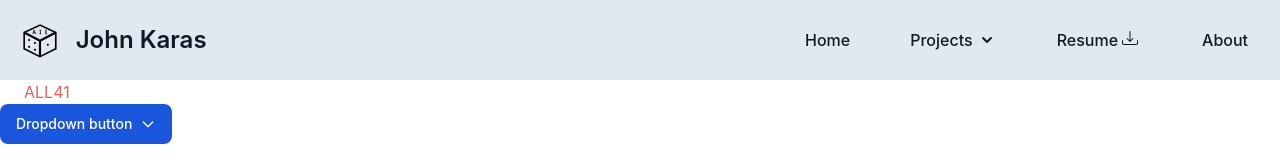
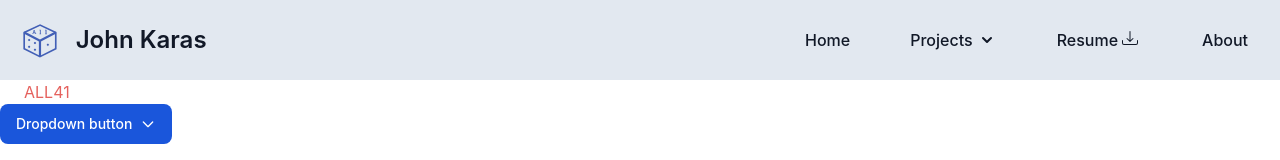
Before and after one commit to j-karas/all41-portfolio-webapp, a React (Create React App) app: page /Home in a window 1280 px wide. Shown: the top 160 px of the page. Built offline with nearby package versions, Linux system fonts and the light colour scheme.

Commit message:
Edited the logo's svg so the color is customizeable

```diff
--- a/src/components/NavBar.tsx
+++ b/src/components/NavBar.tsx
@@ -14,7 +14,7 @@ const NavBar = () => {
       <nav className="bg-slate-200 border-gray-200">
         <div className="max-w-screen-xl flex flex-wrap items-center justify-between mx-auto p-4">
           <a href="#" className="flex items-center">
-            <IconMenu className="h-12 mr-3" />
+            <IconMenu className="h-12 mr-3" stroke='#425FB6' fill='#425FB6'/>
             <span className="self-center text-gray-900 text-2xl font-semibold whitespace-nowrap">
               John Karas
             </span>
```
Also changed, not shown: src/All41Basic-prototype.svg.
